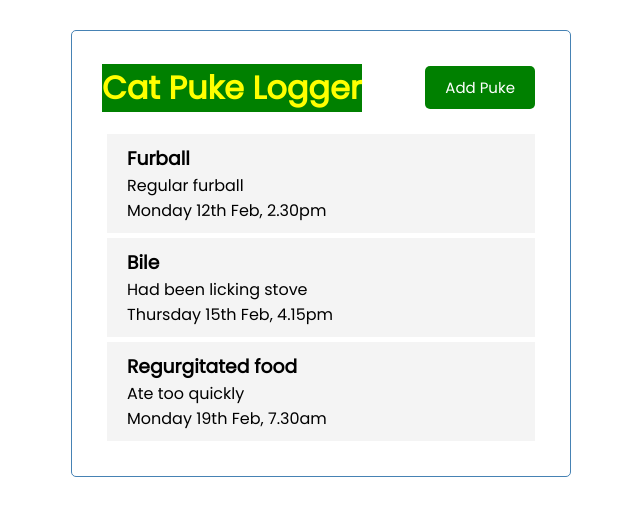
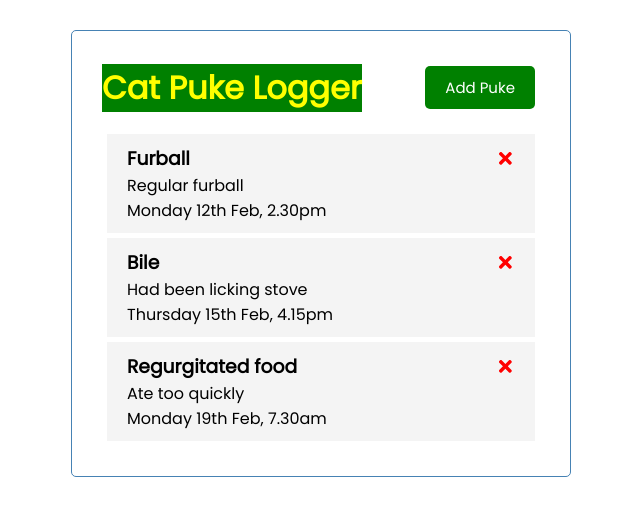
Before and after one commit to jonnyabrams/cat-puke-logger, a React (Create React App) app: page / in a window 1280 px wide. Shown: the top 516 px of the page, without its empty margins (319-959 px from the left). Built offline with nearby package versions, Linux system fonts and the light colour scheme.

Commit message:
Can delete a puke

```diff
--- a/package.json
+++ b/package.json
@@ -9,7 +9,7 @@
     "react": "^18.1.0",
     "react-dom": "^18.1.0",
     "react-icons": "^4.3.1",
-    "react-scripts": "^2.1.3",
+    "react-scripts": "^5.0.1",
     "web-vitals": "^2.1.4"
   },
   "scripts": {
--- a/src/App.js
+++ b/src/App.js
@@ -27,10 +27,16 @@ function App() {
     }
   ])
 
+  // Delete puke
+  const deletePuke = (id) => {
+    setPukes(pukes.filter((puke) => puke.id !== id))
+  }
+
   return (
     <div className="container">
       <Header />
-      <Pukes pukes={pukes} />
+      {pukes.length > 0 ? <Pukes pukes={pukes} onDelete={deletePuke} />
+      : 'No pukes logged'}
     </div>
   );
 }
--- a/src/components/Puke.js
+++ b/src/components/Puke.js
@@ -1,7 +1,10 @@
-const Puke = ({ puke }) => {
+import { FaTimes } from 'react-icons/fa'
+
+const Puke = ({ puke, onDelete }) => {
   return (
     <div className='puke'>
-      <h3>{puke.type}</h3>
+      <h3>{puke.type} <FaTimes style={{ color: 'red', cursor: 'pointer' }}
+      onClick={() => onDelete(puke.id)} /></h3>
       <p>{puke.details}</p>
       <p>{puke.day}</p>
     </div>
--- a/src/components/Pukes.js
+++ b/src/components/Pukes.js
@@ -1,9 +1,9 @@
 import Puke from './Puke'
 
-const Pukes = ({ pukes }) => {
+const Pukes = ({ pukes, onDelete }) => {
   return (
     <>
-      {pukes.map((puke) => (<Puke key={puke.id} puke={puke} />))}
+      {pukes.map((puke) => (<Puke key={puke.id} puke={puke} onDelete={onDelete} />))}
     </>
   )
 }
```
Also changed, not shown: 2 other files (tests, documents, lock files or other folders).
